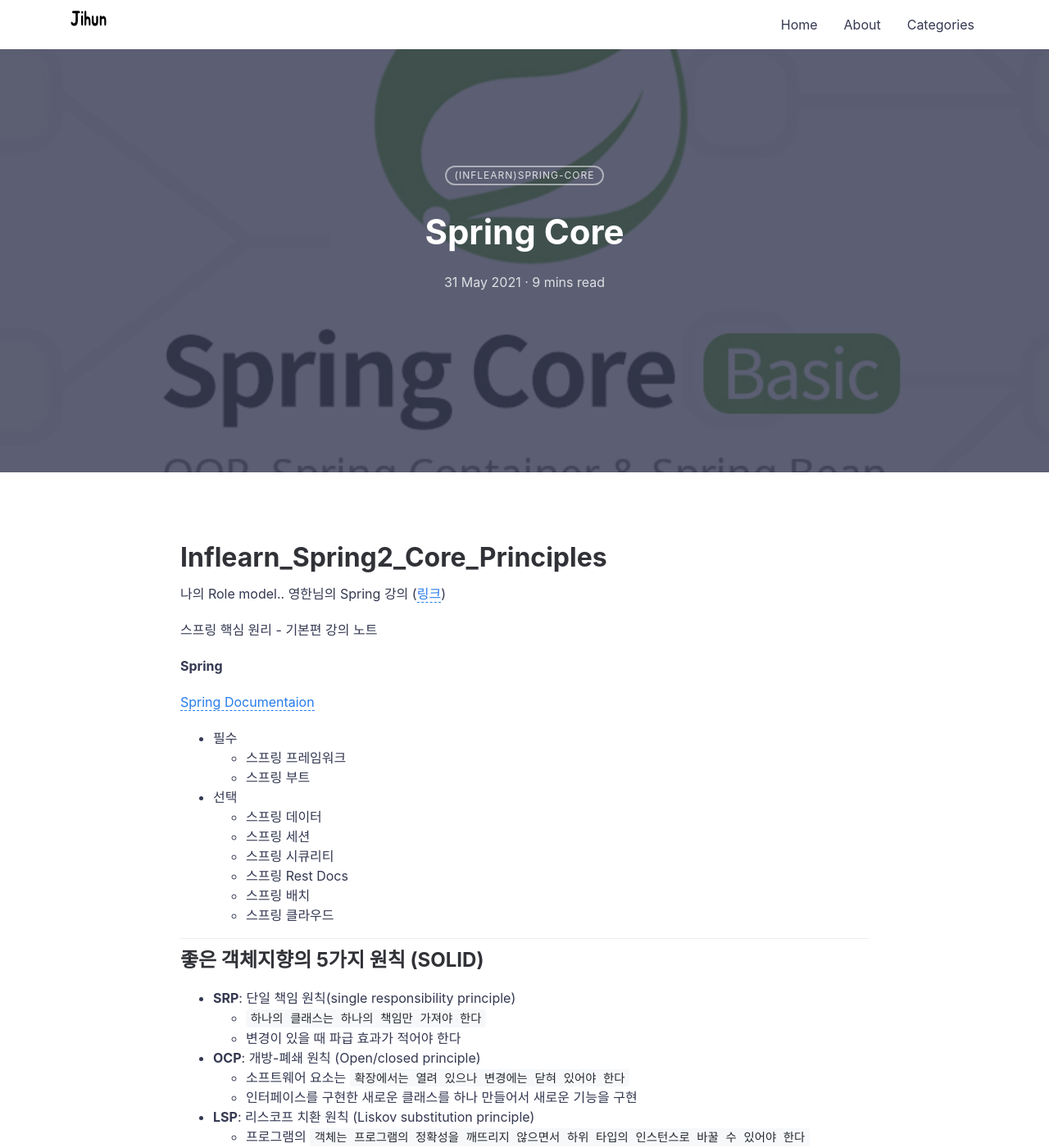
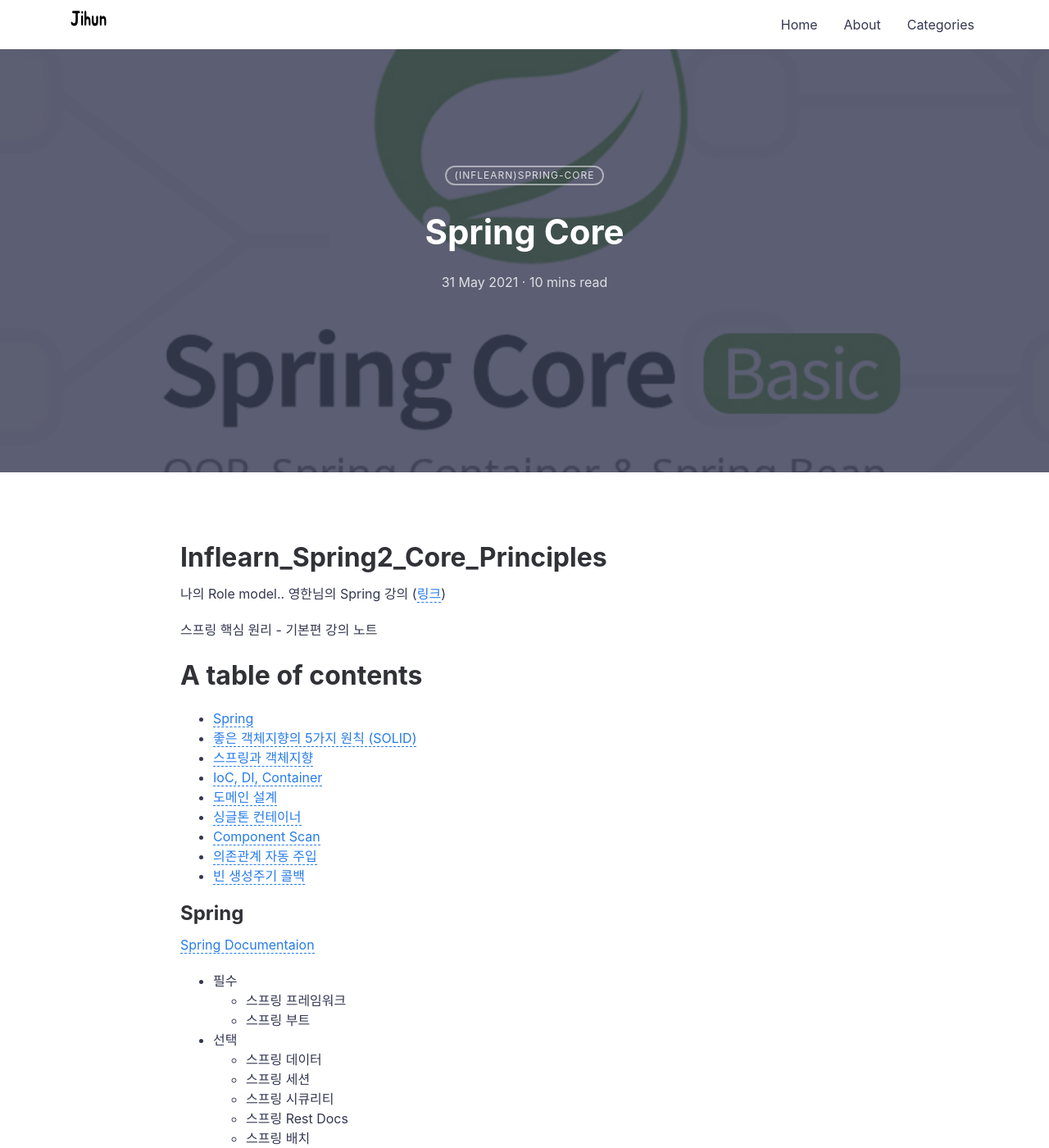
Before and after one commit to jihunparkme/jihunparkme.github.io, a Jekyll site: the page built from _posts/2021-05-31-Spring-Core.md, in a window 1280 px wide and 1400 px high. Shown: the whole window at 82% size. Built offline with Jekyll 4.4.1, drawn with Linux system fonts in a browser that asks for light colours; comment, search, counter and statistics services are not loaded.

Commit message:
add A table of contents

```diff
--- a/_posts/2021-05-31-Spring-Core.md
+++ b/_posts/2021-05-31-Spring-Core.md
@@ -13,7 +13,19 @@
 
 스프링 핵심 원리 - 기본편 강의 노트
 
-**Spring**
+# A table of contents
+
+- [Spring](#Spring)
+- [좋은 객체지향의 5가지 원칙 (SOLID)](#좋은-객체지향의-5가지-원칙-(SOLID))
+- [스프링과 객체지향](#스프링과-객체지향)
+- [IoC, DI, Container](#IoC,-DI,-Container)
+- [도메인 설계](#도메인-설계)
+- [싱글톤 컨테이너](#싱글톤-컨테이너)
+- [Component Scan](#Component-Scan)
+- [의존관계 자동 주입](#의존관계-자동-주입)
+- [빈 생성주기 콜백](#빈-생성주기-콜백)
+
+## Spring
 
 [Spring Documentaion](https://spring.io/projects)
 
@@ -28,7 +40,9 @@
   - 스프링 배치
   - 스프링 클라우드
 
+
 ---
+
 
 ## 좋은 객체지향의 5가지 원칙 (SOLID)
 
```
